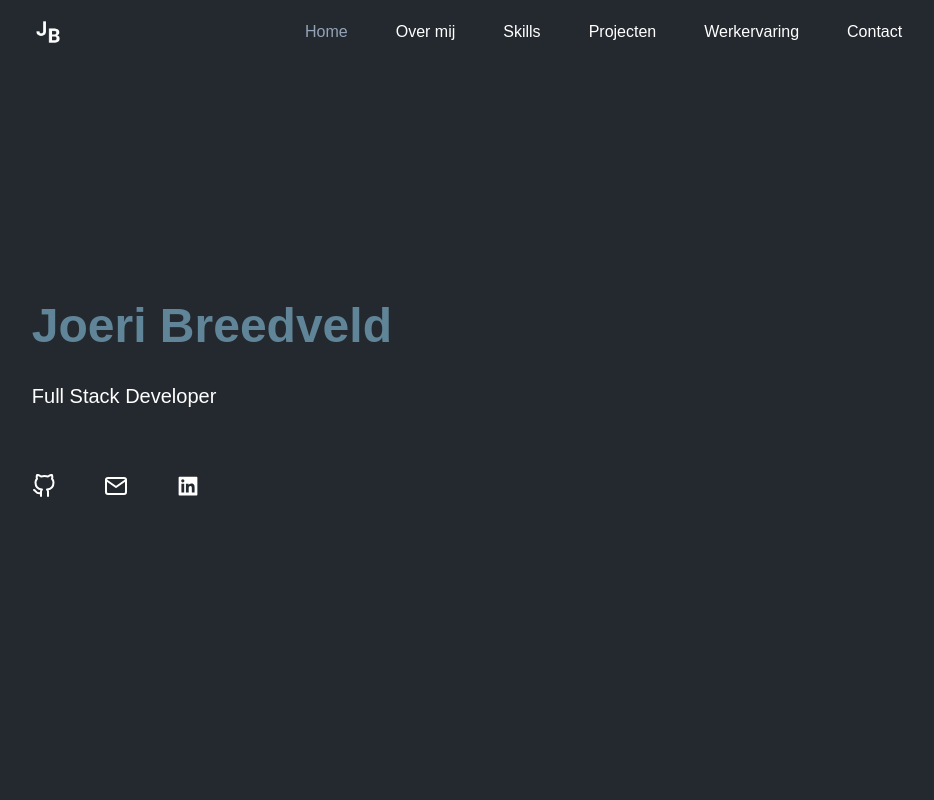
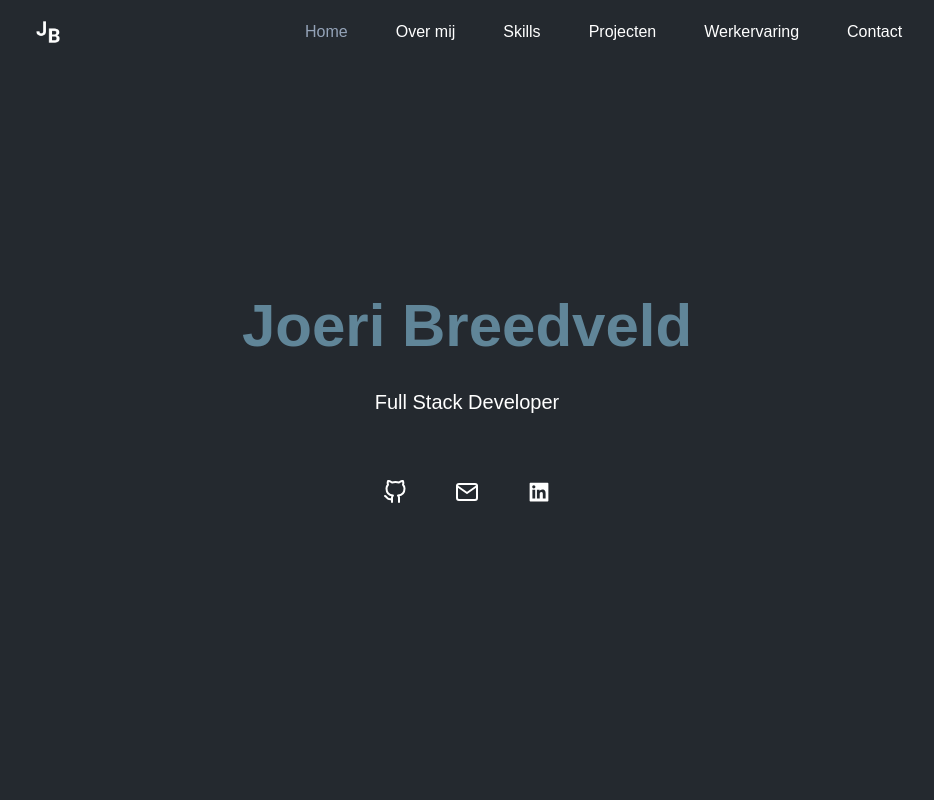
Before and after one commit to joeribreedveld/portfolio-website-v4, a Next.js app: page / in a window 1280 px wide. Shown: the top 800 px of the page, without its empty margins (173-1107 px from the left). Built offline with nearby package versions, Linux system fonts and the light colour scheme.

Commit message:
feat(hero): change styles for middle hero

```diff
--- a/categories/Hero.tsx
+++ b/categories/Hero.tsx
@@ -7,8 +7,8 @@ import { AiFillLinkedin } from "react-icons/ai"
 function Hero() {
 	return (
 		<>
-			<section className='page-padding-x page-padding-y bg-black text-white min-h-screen flex justify-center md:justify-left flex-col text-center md:text-left' id='hero'>
-				<h1 className='text-primary font-bold text-4xl md:text-5xl mb-8'>Joeri Breedveld</h1>
+			<section className='page-padding-x page-padding-y bg-black text-white min-h-screen flex justify-center items-center flex-col text-center md:text-left' id='hero'>
+				<h1 className='text-primary font-bold text-4xl md:text-6xl mb-8'>Joeri Breedveld</h1>
 				<h3 className='text-xl mb-16'>Full Stack Developer</h3>
 				<ul className='flex gap-12 justify-center md:justify-start'>
 					<li>
```
